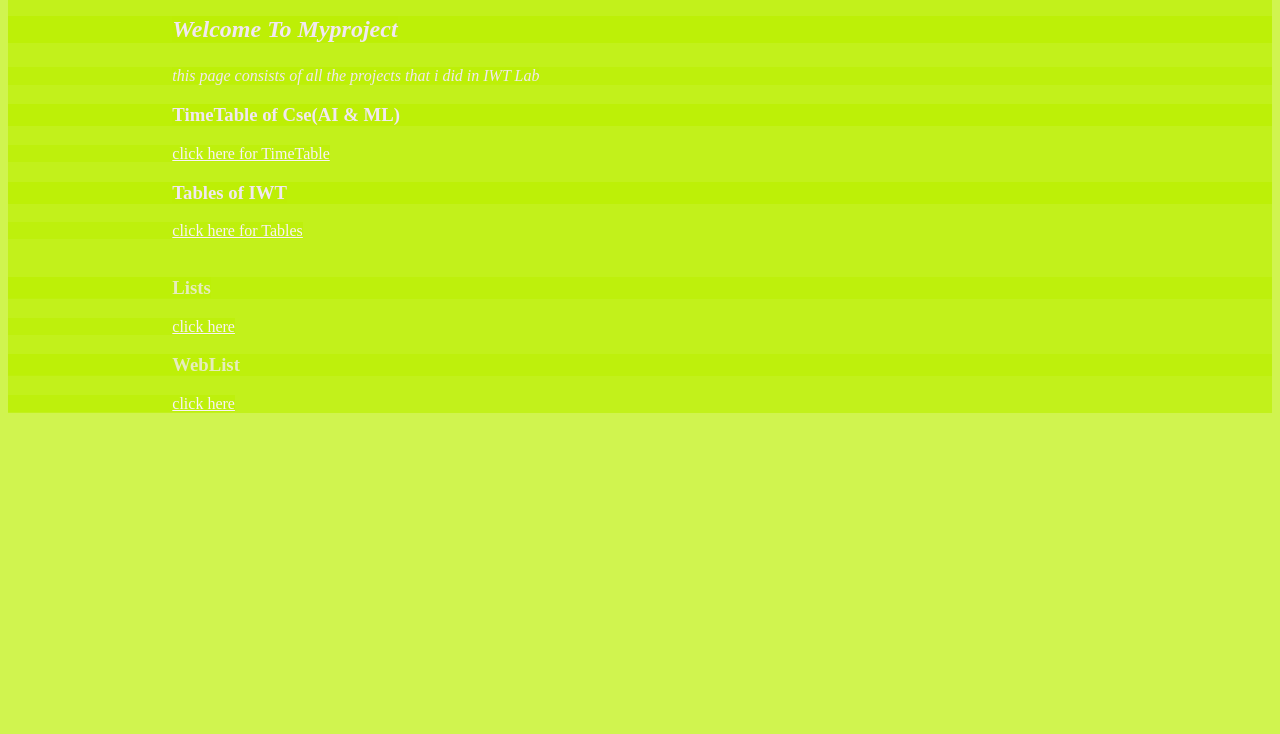
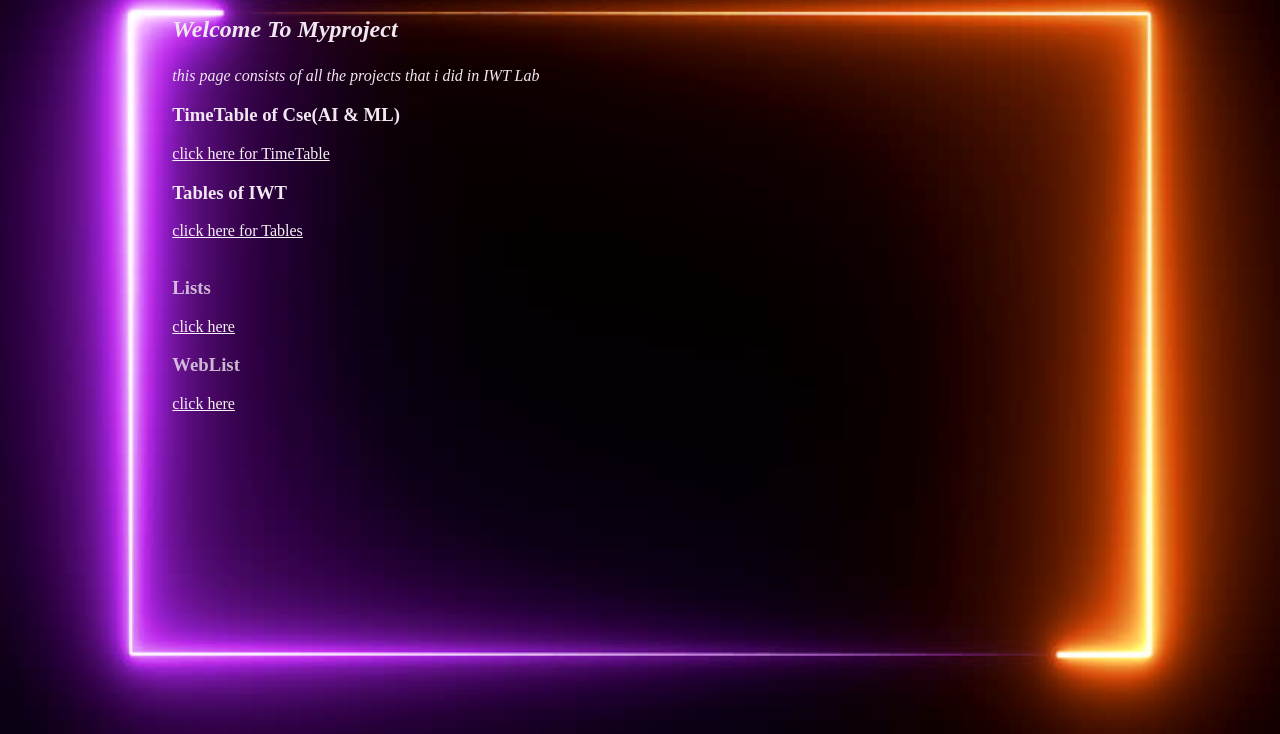
Before and after one commit to yagnapraneeth/IWT, a plain HTML site: page index.html in a window 1280 px wide. Shown: the part 66-800 px from the top of the page. Drawn offline with Linux system fonts and the light colour scheme; the site is published under a folder, as on GitHub Pages, so addresses that start at the root find nothing.

Commit message:
Update style.css

```diff
--- a/style.css
+++ b/style.css
@@ -1,7 +1,7 @@
 *{
     /* color: rgb(70, 247, 232); */
     background-color: rgba(189, 240, 6, 0.705);
-    background-image: url(/Background.png);
+    background-image: url(Background.png);
     background-attachment: fixed;
     background-size: 100% 100%;
     background-repeat: no-repeat;
```
